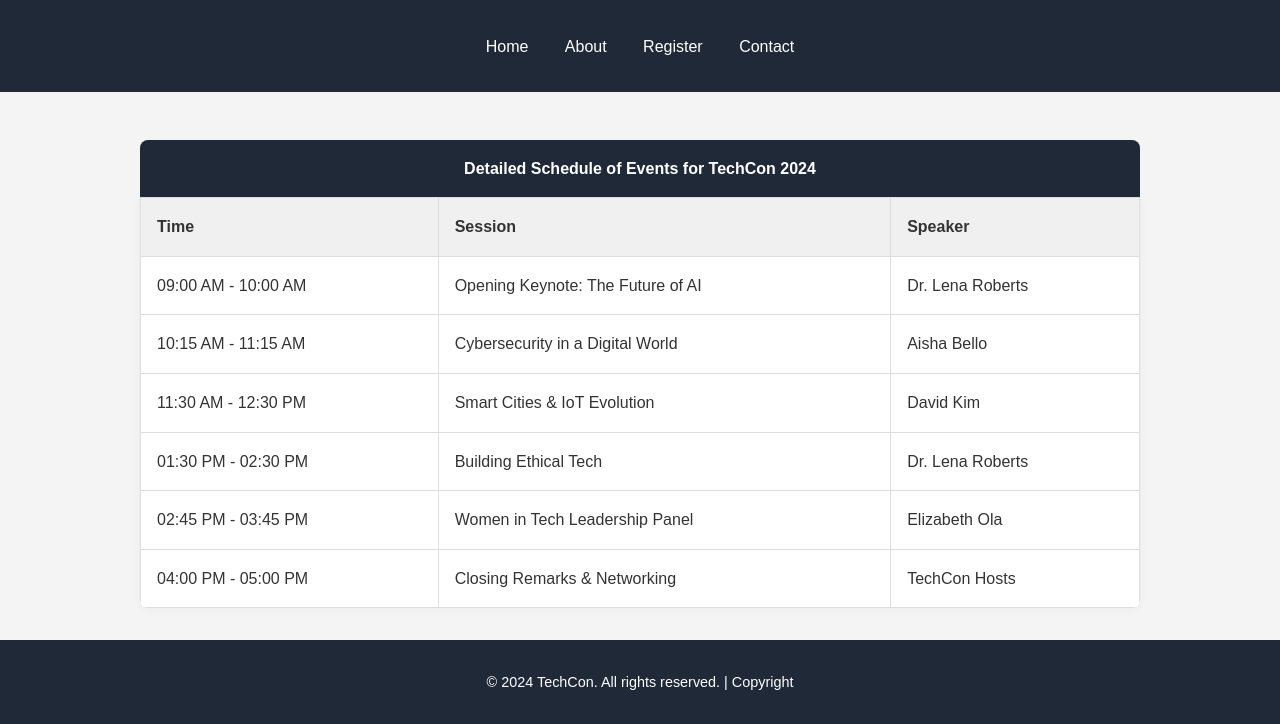
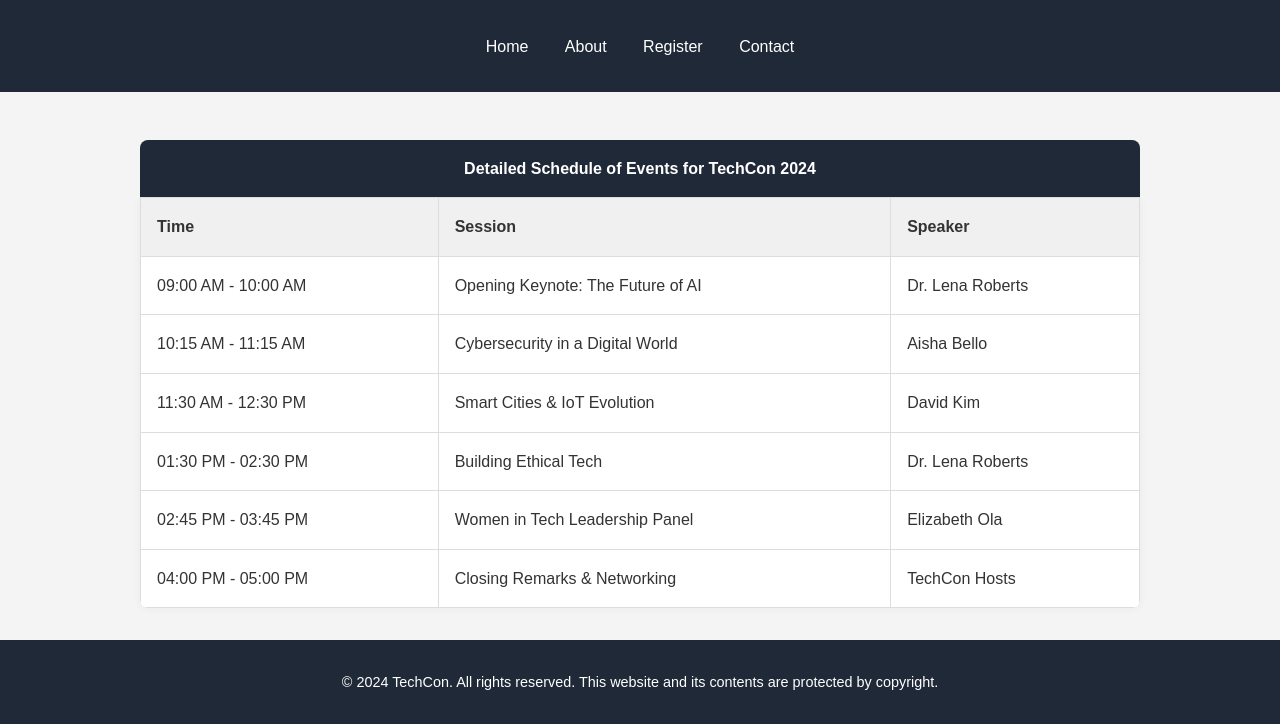
Before and after one commit to osariemeniyoha/TechCon_HTML, a plain HTML site: page techcon_website/schedule.html in a window 1280 px wide. Shown: the part 92-816 px from the top of the page. Drawn offline with Linux system fonts and the light colour scheme.

Commit message:
Made correction in the footer

```diff
--- a/techcon_website/schedule.html
+++ b/techcon_website/schedule.html
@@ -118,7 +118,7 @@
   </main>
 
   <footer>
-    <p>&copy; 2024 TechCon. All rights reserved. | Copyright</p>
+   <p>&copy; 2024 TechCon. All rights reserved. This website and its contents are protected by copyright.</p>
   </footer>
 
 </body>
```
